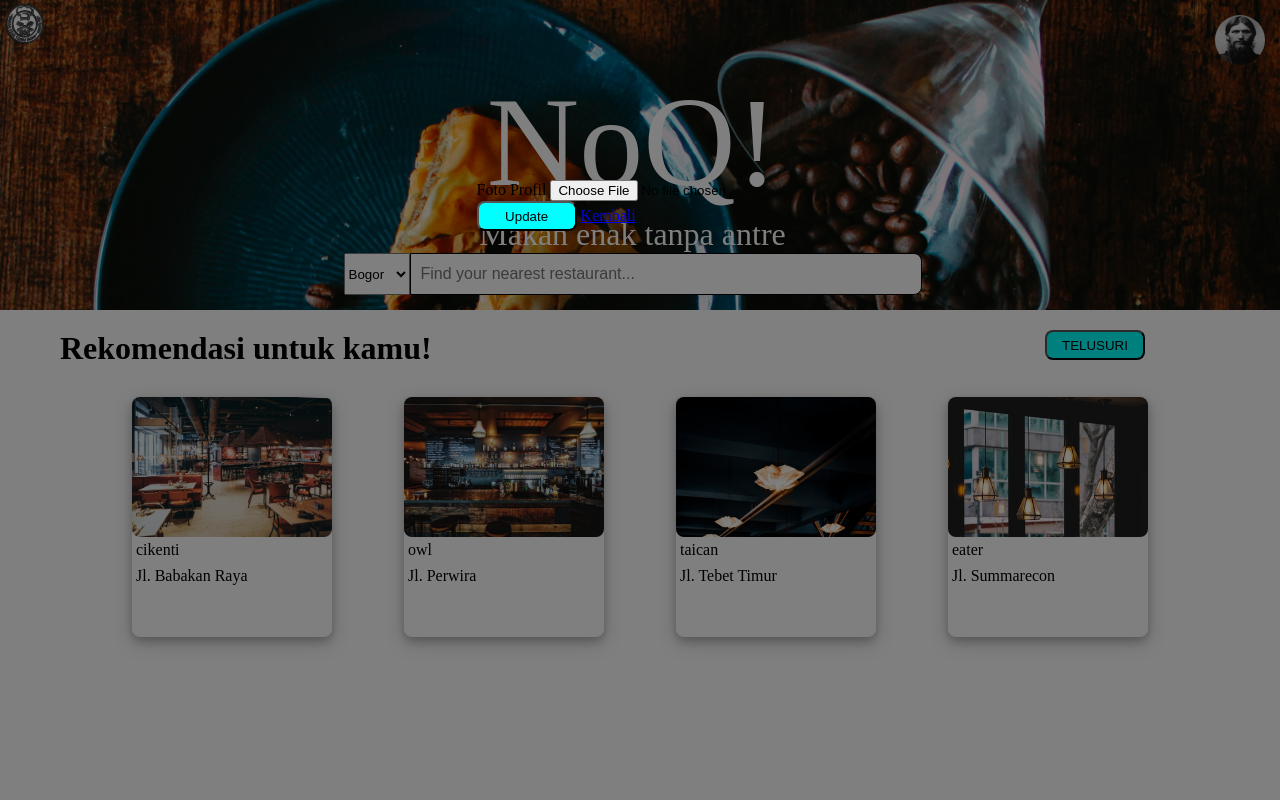
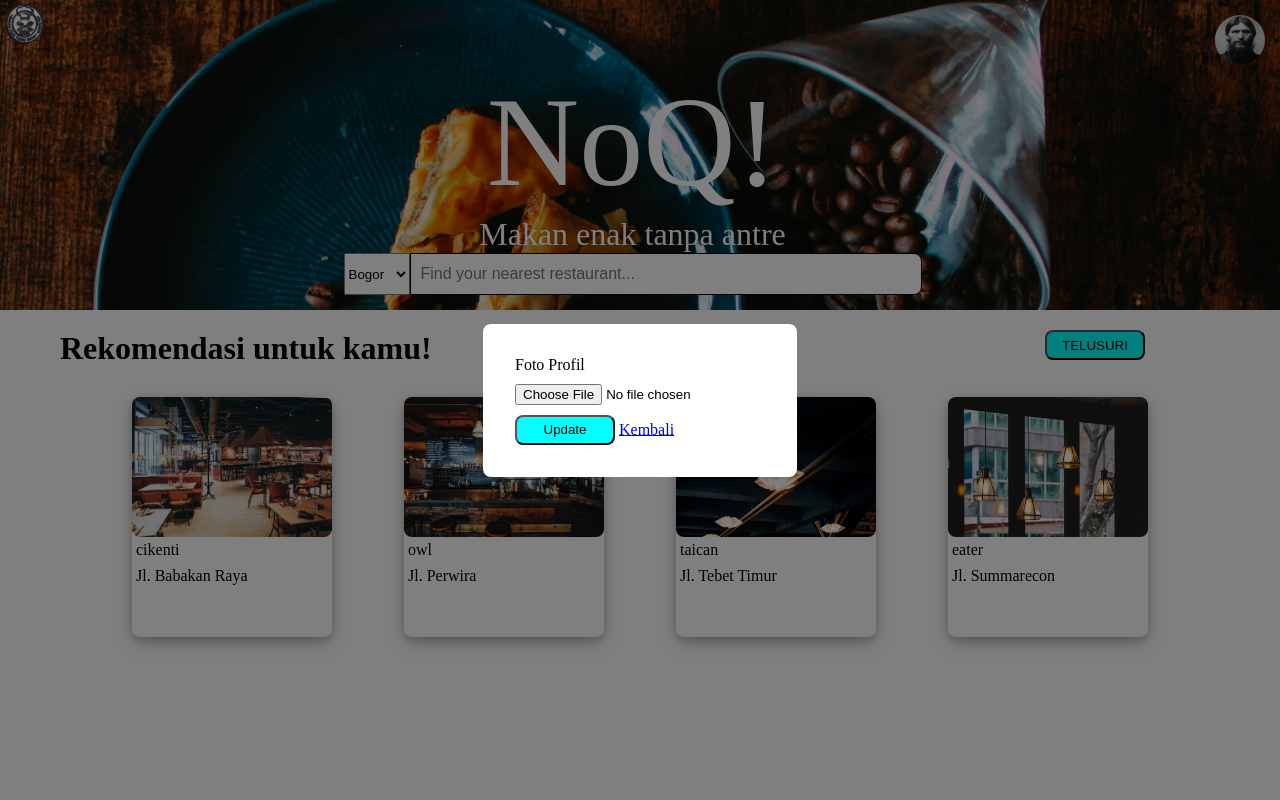
Before and after one commit to MuhJazz/noqueue, a PHP site: page /image_profile_edit.php in a window 1280 px wide. Run offline with PHP 8.4, Linux system fonts and the light colour scheme; a user stored in the database is signed in; data comes from the database, SQL or seed files in the repository.

Commit message:
ubah class modal menjadi modal-container

```diff
--- a/image_profile_edit.php
+++ b/image_profile_edit.php
@@ -9,7 +9,7 @@
     <title>Home Page</title>
   </head>
   <body>
-  <header class="header" style="background-image: url(./admin/images/cover-resto.jpeg)">
+    <header class="header" style="background-image: url(./admin/images/cover-resto.jpeg)">
     <?php
               $db = mysqli_connect('localhost','root', 'subhan2122', 'noq');
               $user=$_SESSION['username'];
@@ -75,19 +75,19 @@
       </div>
     </div>
     <div class="modal-bg">
-    	<div class="modal" style="height: 55%">
-			<form method="post" action="image_profile_edit.php" class="form" enctype="multipart/form-data">
+        <div class="modal-container">
+            <form method="post" action="image_profile_edit.php" class="form" enctype="multipart/form-data">
 				<?php include('error.php'); ?>
                 <div class="input-group">
 					<label>Foto Profil</label>
-					<input type="file" name="user_image" accept=".png, .jpg, .jpeg">
+					<input type="file" name="user_image" accept=".png, .jpg, .jpeg" style="margin: 10px 0px;">
 				</div>
 				<div class="input-group">
 					<button type="submit" class="btn" name="img_edit">Update</button>
           <a href="./profile.php">Kembali</a>
-				</div>
+			  </div>
 			</form>
-		</div>
-	</div>
+        </div>
+    </div>
   </body>
 </html>
```
